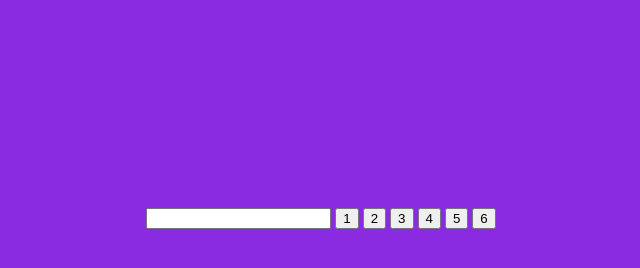
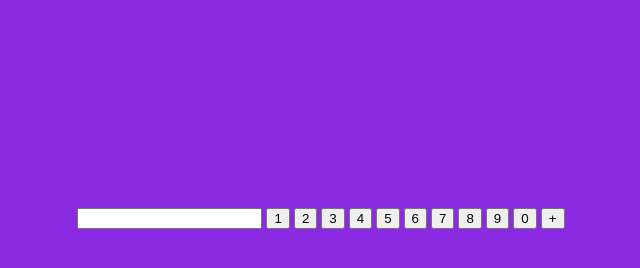
Before and after one commit to Sachithra12345/htmlcalculator, a plain HTML site: page index.html in a window 1280 px wide. Shown: the whole page, without its empty margins (319-959 px from the left). Drawn offline with Linux system fonts and the light colour scheme.

Commit message:
buttons V add

```diff
--- a/index.html
+++ b/index.html
@@ -15,6 +15,12 @@
       <button>4</button>
       <button>5</button>
       <button>6</button>
+      <button>7</button>
+      <button>8</button>
+      <button>9</button>
+      <button>0</button>
+      <button>+</button>
+
     </div>
   </body>
 </html>
```
